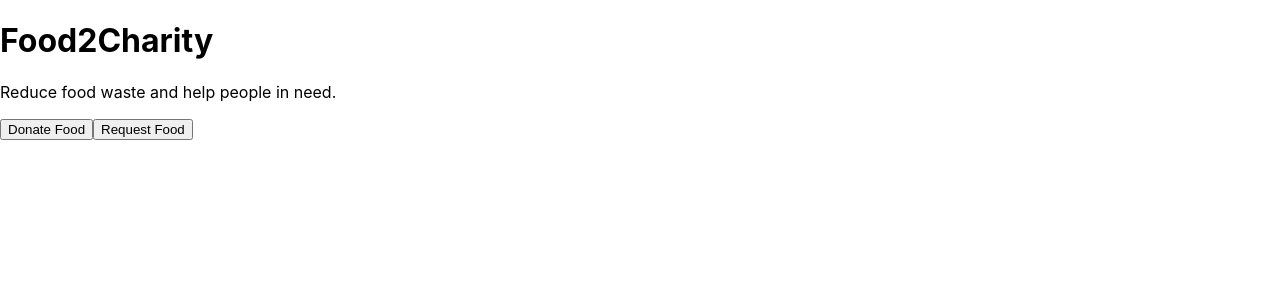
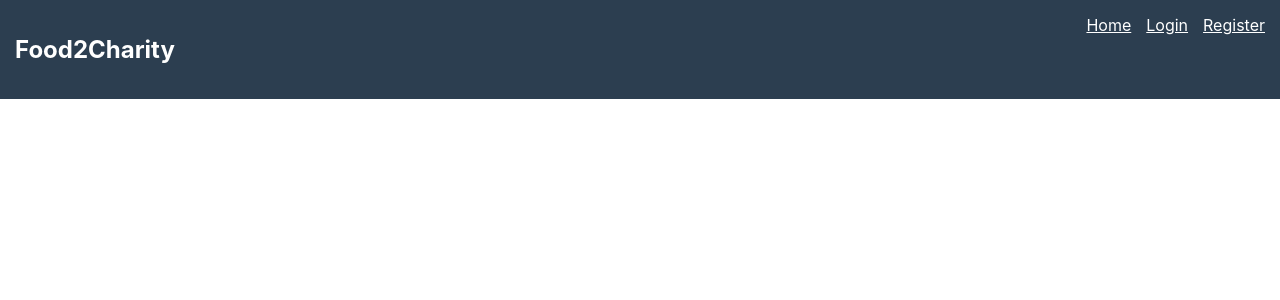
Before and after one commit to Samirahs08/food2charity-frontend, a React (Create React App) app: page / in a window 1280 px wide. Shown: the top 300 px of the page. Built offline with nearby package versions, Linux system fonts and the light colour scheme.

Commit message:
Added navbar Component

```diff
--- a/src/App.js
+++ b/src/App.js
@@ -1,10 +1,10 @@
 import React from "react";
-import Home from "./pages/Home";
+import Navbar from "./components/Navbar";
 
 function App() {
   return (
     <div>
-      <Home />
+      <Navbar />
     </div>
   );
 }
--- /dev/null
+++ b/src/components/Navbar.jsx
@@ -0,0 +1,25 @@
+import React from "react";
+
+function Navbar() {
+  return (
+    <nav style={{
+      display: "flex",
+      justifyContent: "space-between",
+      padding: "15px",
+      backgroundColor: "#2c3e50",
+      color: "white"
+    }}>
+
+      <h2>Food2Charity</h2>
+
+      <div>
+        <a href="/" style={{marginRight:"15px", color:"white"}}>Home</a>
+        <a href="/login" style={{marginRight:"15px", color:"white"}}>Login</a>
+        <a href="/register" style={{color:"white"}}>Register</a>
+      </div>
+
+    </nav>
+  );
+}
+
+export default Navbar;
```
